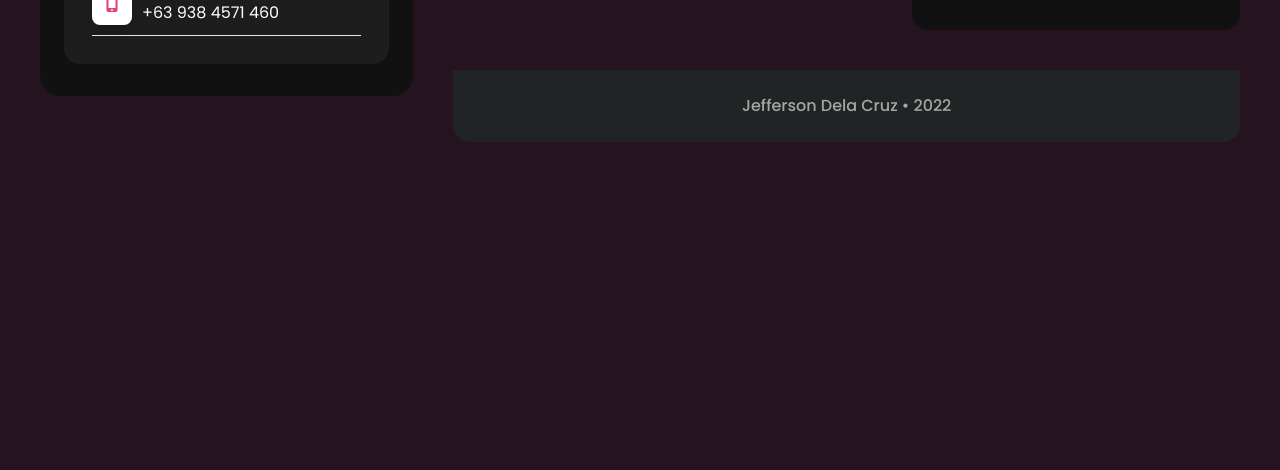
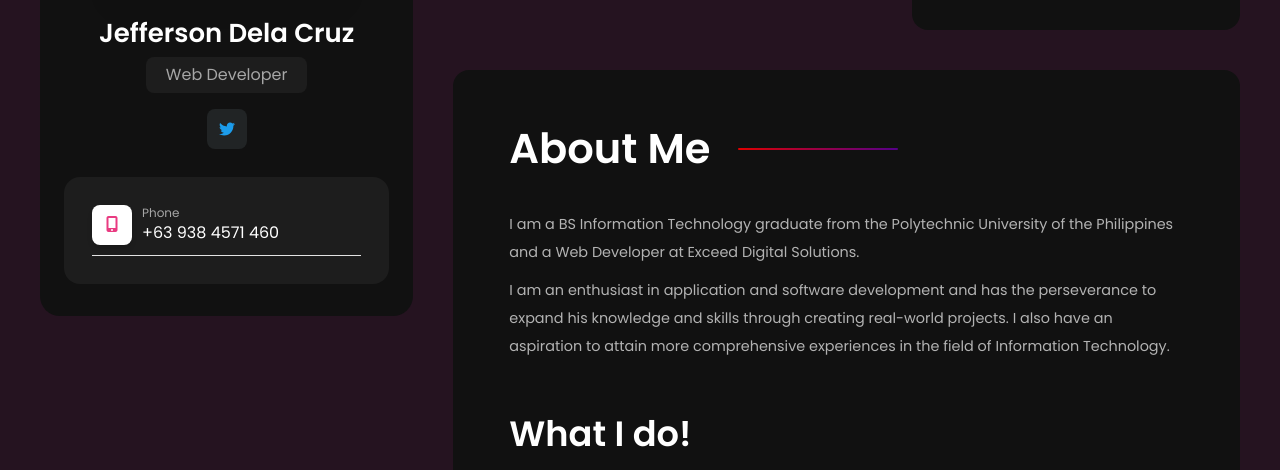
Before and after one commit to IDevl/dizi, a React (Create React App) app: page / in a window 1280 px wide. Shown: the part 330-800 px from the top of the page. Built offline with nearby package versions, Linux system fonts and the light colour scheme.

Commit message:
hashrouter

```diff
--- a/src/App.js
+++ b/src/App.js
@@ -6,7 +6,7 @@
 import About from "./pages/about/about";
 import Resume from "./pages/resume/resume";
 import { useState, useEffect } from "react";
-import { BrowserRouter, Routes, Route } from "react-router-dom";
+import { HashRouter, Routes, Route } from "react-router-dom";
 
 export default function App() {
   const [loader, setLoader] = useState(true);
@@ -31,12 +31,13 @@
         <div class="col-span-12 lg:col-span-8 lg:mt-[220px]">
           <Navbar page={page} />
           <div class="lg:rounded-2xl bg-[#111111]">
-            <BrowserRouter>
+            <HashRouter>
               <Routes>
-                <Route path="./" element={<About />} />
-                <Route path="./resume" element={<Resume />} />
+                <Route path="/" element={<About />} />
+                <Route index element={<About />} />
+                <Route path="resume" element={<Resume />} />
               </Routes>
-            </BrowserRouter>
+            </HashRouter>
             <Footer />
           </div>
         </div>
```
Also changed, not shown: src/index.js (+6 -6 lines).
